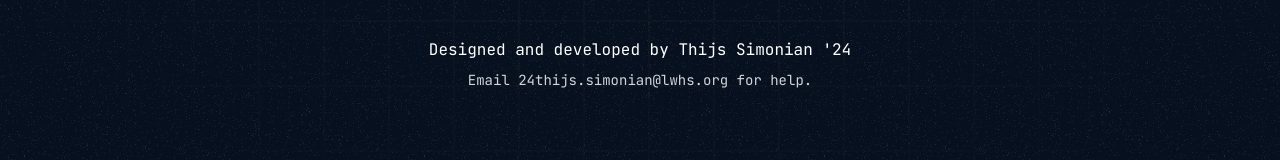
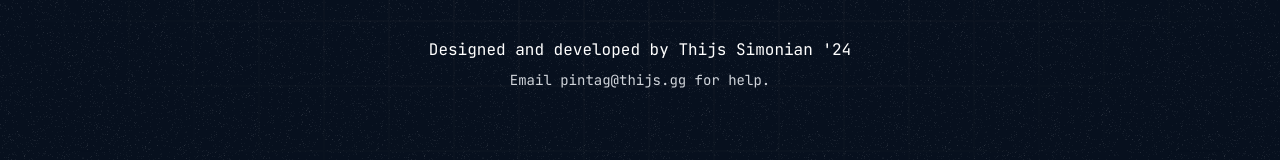
Before and after one commit to tandpfun/pin-tag, a Next.js app: page / in a window 1280 px wide. Shown: the part 630-790 px from the top of the page. Built offline with nearby package versions, Linux system fonts and the light colour scheme; no server answers.

Commit message:
feat: update email

```diff
--- a/src/app/page.tsx
+++ b/src/app/page.tsx
@@ -50,7 +50,7 @@ export default async function Home() {
           Designed and developed by Thijs Simonian &apos;24
         </div>
         <div className="mt-2 text-gray-300 text-sm">
-          Email 24thijs.simonian@lwhs.org for help.
+          Email pintag@thijs.gg for help.
         </div>
       </div>
     </div>
```
